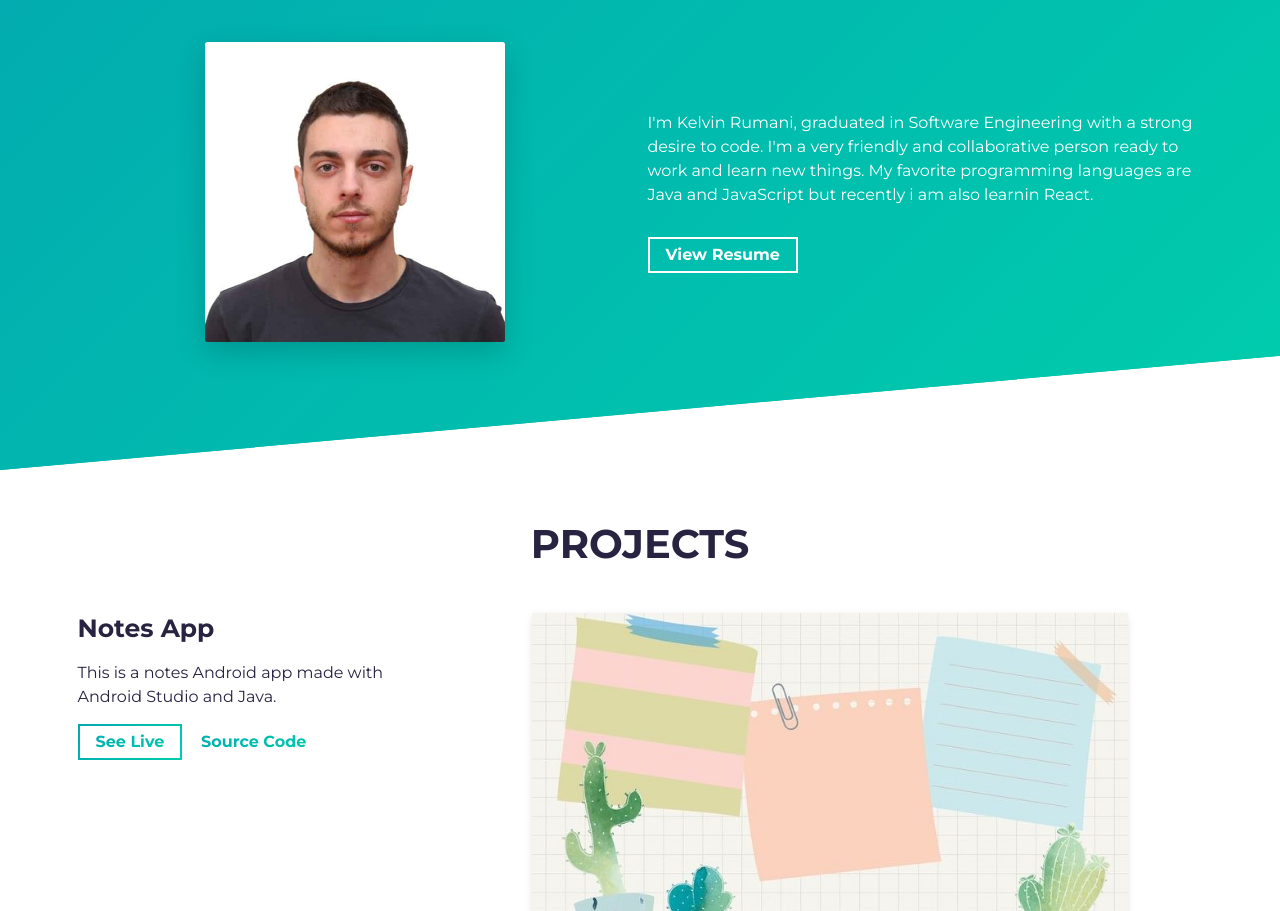
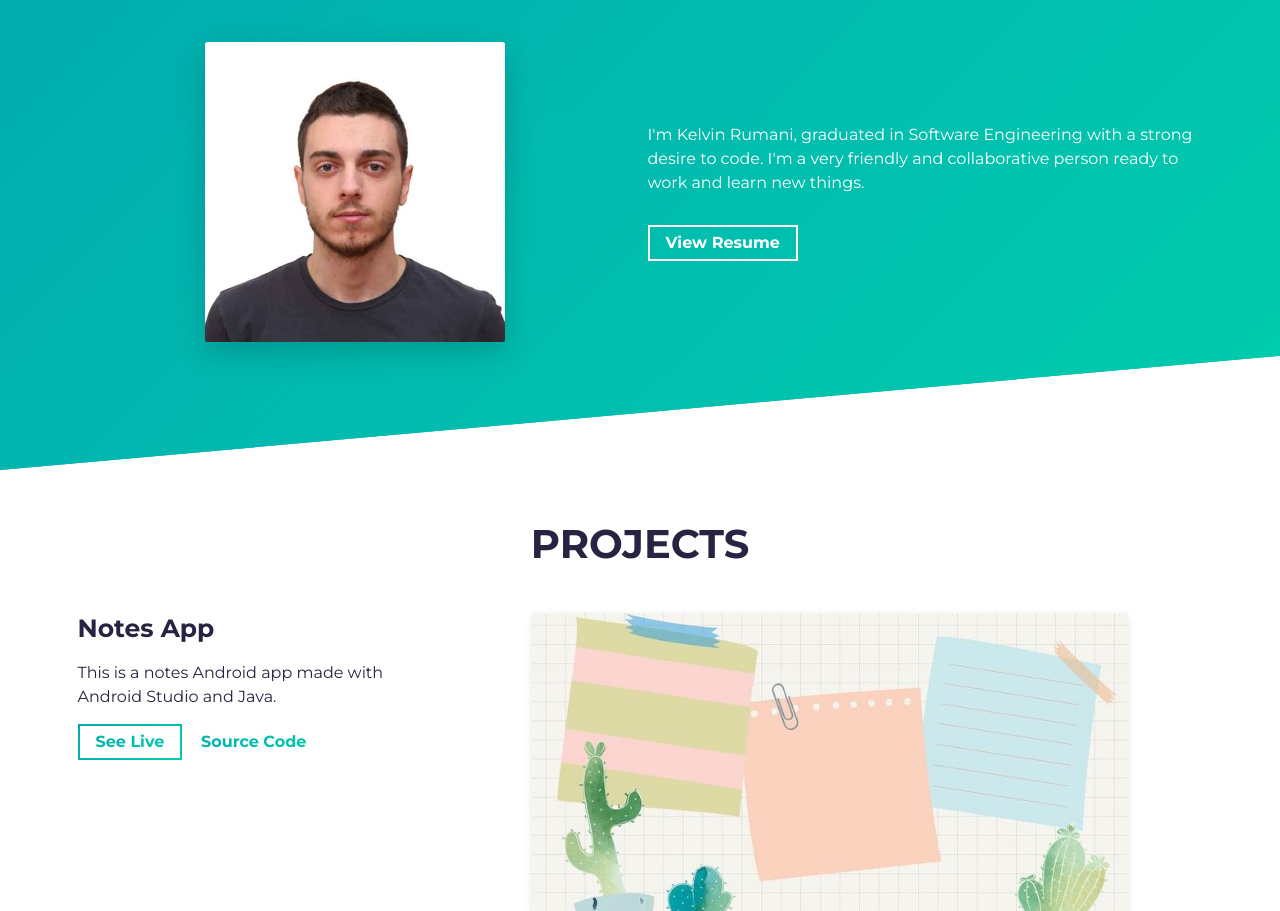
Before and after one commit to kelvin30/MyPortfolio, a website built with Parcel: page src/index.html in a window 1280 px wide. Shown: the part 901-1812 px from the top of the page. Built offline with nearby package versions, Linux system fonts and the light colour scheme.

Commit message:
Resume update

```diff
--- a/src/index.html
+++ b/src/index.html
@@ -68,8 +68,8 @@
           <div class="col-md-6 col-sm-12">
             <div class="about-wrapper__info load-hidden">
               <p class="about-wrapper__info-text">
-                I'm Kelvin Rumani, graduated in Software Engineering with a strong desire to code. I'm a very friendly and collaborative person ready to work and learn new things. My favorite programming languages are Java and JavaScript but recently i am also learnin
-                            React.
+                I'm Kelvin Rumani, graduated in Software Engineering with a strong desire to code. I'm a very friendly and collaborative person ready to work and learn new things.
+
               </p>
               <p class="about-wrapper__info-text">
 
@@ -428,6 +428,7 @@
     </footer>
     <!-- /END Footer Section -->
 
+
     <script defer type="module" src="index.js"></script>
   </body>
 </html>
```
Also changed, not shown: 1 other file.
